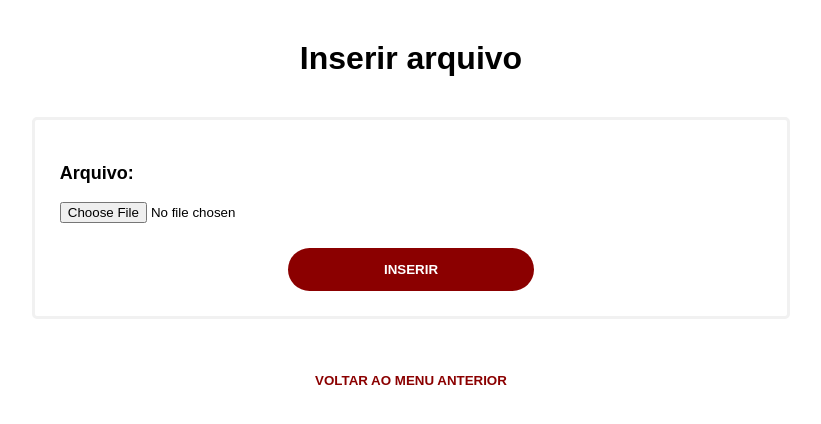
After one commit to phbomfim/sistema-es2020, a PHP site: page /cursos/upload/upload.php in a window 1280 px wide. The commit adds this page. Shown: the top 424 px of the page, without its empty margins (229-1050 px from the left). Run offline with PHP 8.4, Linux system fonts and the light colour scheme.

Commit message:
Final fix

```diff
--- a/action/login.php
+++ b/action/login.php
@@ -22,8 +22,8 @@
 	}
 
 	// Parametros
-	$inicio = '08:00:00';
-	$fim = '18:00:00';
+	$inicio = '00:00:00';
+	$fim = '23:59:59';
 	$agora = date("H:i:s");
 
 	// Chamada
--- a/cursos/index.php
+++ b/cursos/index.php
@@ -21,6 +21,9 @@
 
         <form name ="add" action="forms\form_add.html" method="post">
             <button type="submit"> Adicionar Cursos </button>
+        </form>
+        <form name ="add" action="upload\upload.php" method="post">
+            <button type="submit"> Inserir Arquivo </button>
         </form>
         <form action="..\index_two.php">
             <button type="submit" class="menu-button">Retornar ao Menu Anterior</button>
--- /dev/null
+++ b/cursos/upload/upload.php
@@ -0,0 +1,53 @@
+<?php
+
+  include "..\conexao.php";
+
+  $msg = false;
+
+  if(isset($_FILES['arquivo'])){
+
+    $extensao = strtolower(substr($_FILES['arquivo']['name'], -4)); //pega a extensao do arquivo
+    $novo_nome = md5(time()) . $extensao; //define o nome do arquivo
+    $diretorio = "upload"; //define o diretorio para onde enviaremos o arquivo
+
+    move_uploaded_file($_FILES['arquivo']['tmp_name'], $diretorio.$novo_nome); //efetua o upload
+
+    $sql_code = "INSERT INTO upload (id, arquivo, data) VALUES(null, '$novo_nome', NOW())";
+
+    if (mysqli_query($con,$sql_code))
+      echo"<script language='javascript' type='text/javascript'>alert('Upload realizado!');window.location.href='../index.php';</script>";
+    else
+      echo"<script language='javascript' type='text/javascript'>alert('Falha em realizar o upload!');window.location.href='../index.php';</script>";
+
+
+      exit('<meta http-equiv="refresh" content="4;url=../index.php" />');
+  }
+
+?>
+
+<!DOCTYPE html>
+<html>
+
+  <head>
+    <meta charset = "utf8">
+    <link rel="stylesheet" href="..\..\css\actions.css">
+    <link rel="stylesheet" href="..\..\css\casseb_style.css">
+    <title>Sistema - Inserir arquivo</title>
+  </head>
+
+  <header>
+    <h1>Inserir arquivo</h1>
+  </header>
+
+  <body class="casseb-style">
+    <div class="conteudo-completo">
+      <form action="upload.php" method="POST" enctype="multipart/form-data">
+          <p class="bold">Arquivo: </p><input type="file" required name="arquivo">
+          <button type="submit" value="Salvar">Inserir</button>
+      </form>
+    </div>
+    <form action="..\index.php">
+      <button type="submit" value="Menu Anterior" class="menu-button">Voltar ao Menu Anterior</button>
+    </form>
+  </body>
+</html>
--- a/index.html
+++ b/index.html
@@ -42,7 +42,8 @@
               <button type="submit">Login</button>
 
         			<label id="check-lembrar">
-          			<input type="checkbox" checked="checked" name="remember">Lembrar-me
+                <input type="checkbox" checked="checked" name="remember">Lembrar-me
+                <br><br><a href="">Esqueci minha senha</a>
         			</label>
       		</div>
   		</form>
--- a/index_two.php
+++ b/index_two.php
@@ -67,6 +67,12 @@
 					</form>
 			<?php
 				}
+				if( $cargo =="superintendente" ){ ?> <!--SUPER  -->
+					<form method="get" action="">
+						<button type="submit">Validação</button>
+					</form>
+			<?php
+				}
 				if( $cargo =="funcionario"){ ?> <!-- CURSOS - SÓ FUNCIONARIO MEXE -->
 					<form method="get" action="cursos\index.php">
 						<button type="submit">Cursos</button>
```
Also changed, not shown: cursos/forms/form_add.html (+5 -5 lines).
